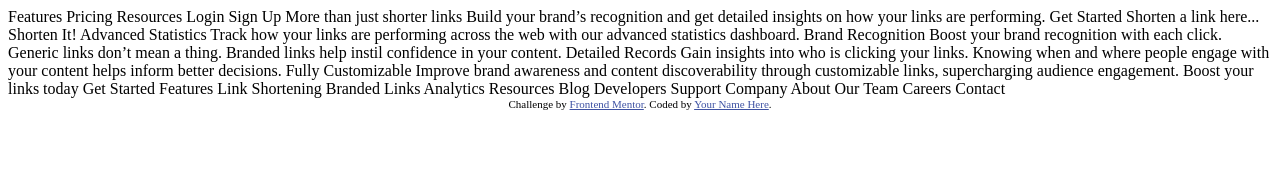
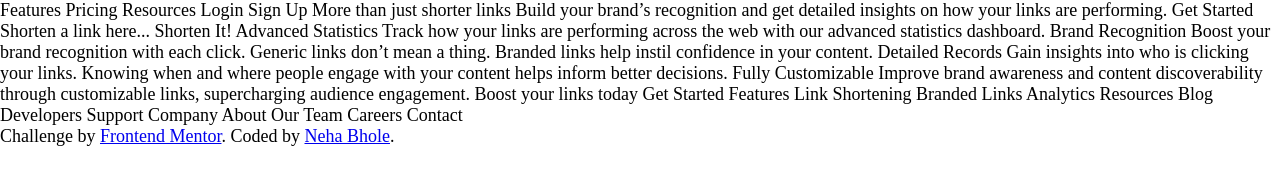
Before and after one commit to bholeneha/url-shortening-api, a plain HTML site: page index.html in a window 1280 px wide. Drawn offline with Linux system fonts and the light colour scheme.

Commit message:
add root variables and styling

```diff
--- a/index.html
+++ b/index.html
@@ -5,14 +5,9 @@
   <meta name="viewport" content="width=device-width, initial-scale=1.0"> <!-- displays site properly based on user's device -->
 
   <link rel="icon" type="image/png" sizes="32x32" href="./images/favicon-32x32.png">
-
+  <link rel="stylesheet" href="styles/styles.css" >
   <title>Frontend Mentor | Shortly URL shortening API Challenge</title>
-
   <!-- Feel free to remove these styles or customise in your own stylesheet 👍 -->
-  <style>
-    .attribution { font-size: 11px; text-align: center; }
-    .attribution a { color: hsl(228, 45%, 44%); }
-  </style>
 </head>
 <body>
 
@@ -79,7 +74,7 @@
 
   <div class="attribution">
     Challenge by <a href="https://www.frontendmentor.io?ref=challenge" target="_blank">Frontend Mentor</a>.
-    Coded by <a href="#">Your Name Here</a>.
+    Coded by <a href="#">Neha Bhole</a>.
   </div>
 </body>
 </html>
--- /dev/null
+++ b/styles/styles.css
@@ -0,0 +1,24 @@
+@import url('https://fonts.googleapis.com/css2?family=Montserrat:wght@500&display=swap');
+
+:root {
+    /* primary */
+    --cyan: hsl(180, 66%, 49%);
+    --dark-violet: hsl(257, 27%, 26%);
+
+    /* secondary */
+    --red: hsl(0, 87%, 67%);
+
+    /* neutral */
+    --gray: hsl(0, 0%, 75%);
+    --grayish-violet: hsl(257, 7%, 63%);
+    --dark-blue: hsl(255, 11%, 22%);
+    --dark-violet: sl(260, 8%, 14%);
+}
+
+* {
+    margin: 0;
+    padding: 0;
+    box-sizing: border-box;
+    font-size: 18px;
+    font: 'Poppins';
+}
```
